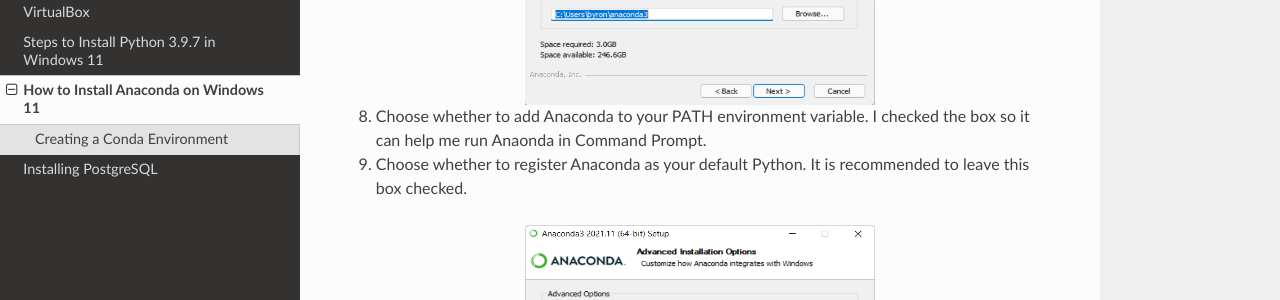
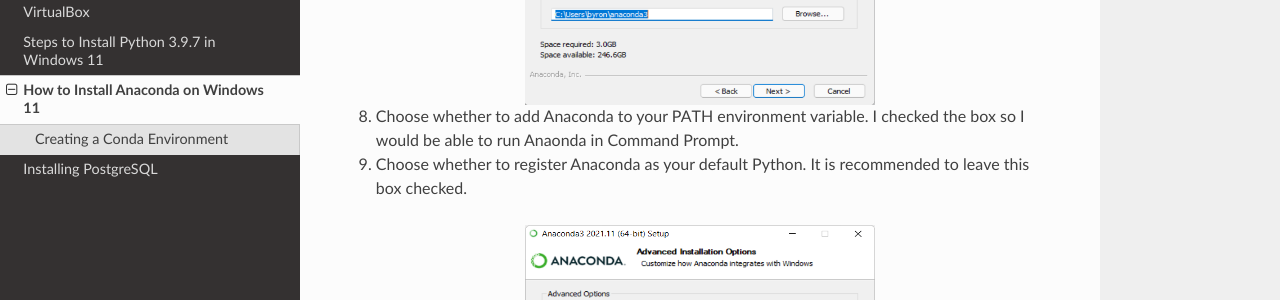
Before and after one commit to stccenter/STCenterDocs, a Sphinx documentation site: the page built from docs/source/anaconda-install.rst, in a window 1280 px wide and 900 px high, scrolled down 918 px. Shown: the part 151-451 px from the top of the window. Built offline with Sphinx 7.4.7 and the Read the Docs theme 2.0.0, drawn with Linux system fonts in a browser that asks for light colours.

Commit message:
Update anaconda-install.rst

```diff
--- a/docs/source/anaconda-install.rst
+++ b/docs/source/anaconda-install.rst
@@ -29,7 +29,7 @@
     :height: 250px
     :alt: Choose folder for Anaconda installation
 
-8. Choose whether to add Anaconda to your PATH environment variable. I checked the box so it can help me run Anaonda in Command Prompt.
+8. Choose whether to add Anaconda to your PATH environment variable. I checked the box so I would be able to run Anaonda in Command Prompt.
 9. Choose whether to register Anaconda as your default Python. It is recommended to leave this box checked.
 
 .. image:: ../images/anaconda.step8&9.png
@@ -54,7 +54,7 @@
 .. image:: ../images/conda-env.step1.png
     :width: 600px
     :align: center
-    :height: 45px
+    :height: 40px
     :alt: Creating conda environment
 
 3. You will be asked if you want to proceed (y/n). Type “y”.
```
